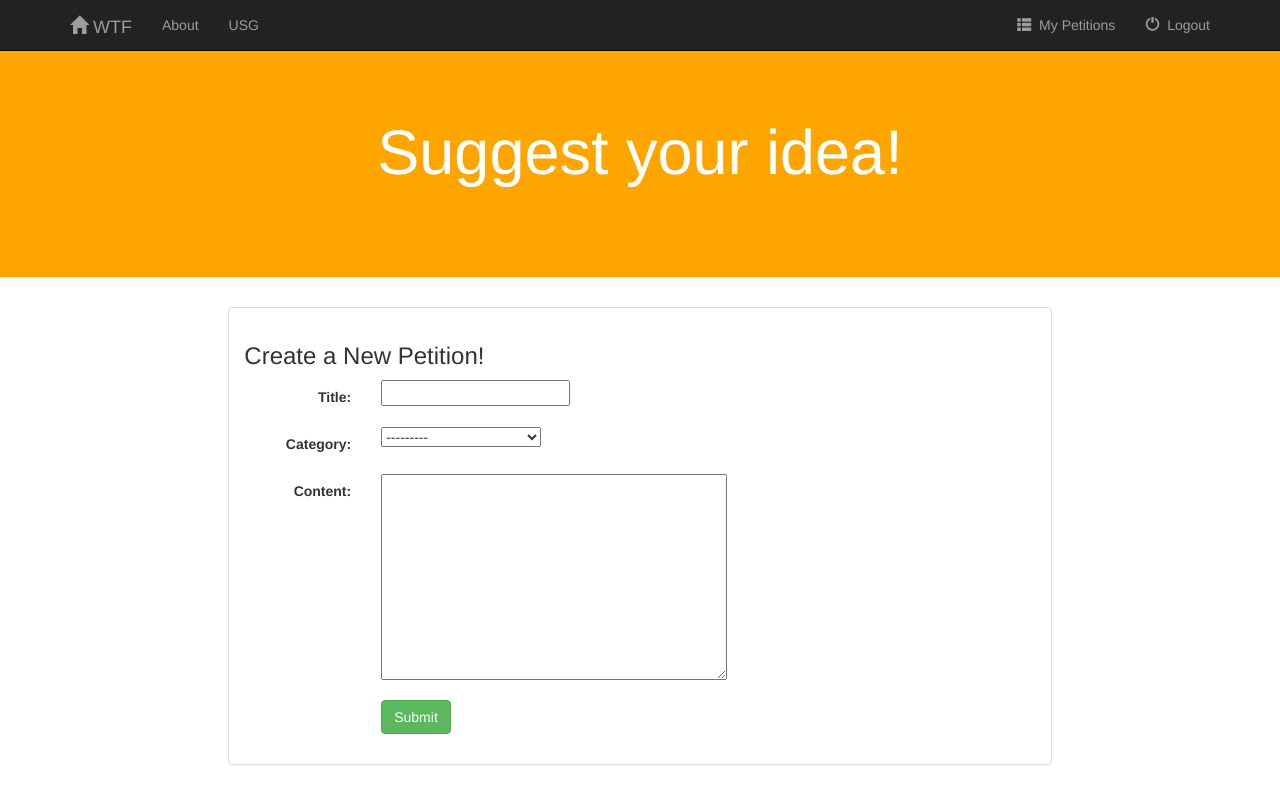
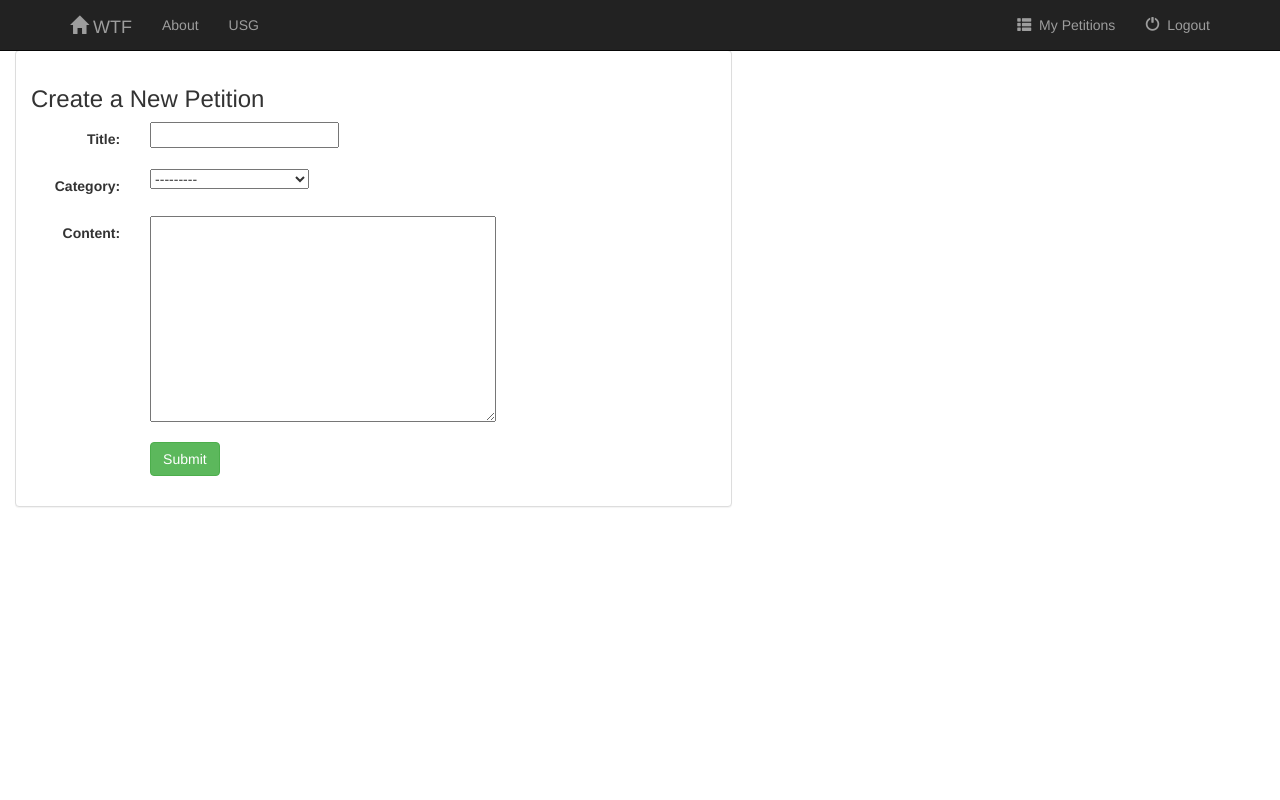
Before and after one commit to dwchung4/WTFPrinceton, a Django app: page /create_petition/ in a window 1280 px wide. Run offline with Django 3.2, Linux system fonts and the light colour scheme; a user stored in the database is signed in; parts of the project's set-up code (start-up, migrations or seed data) failed here and were passed over; some libraries are stand-ins or nearby versions.

Commit message:
Revert "create petition page formatted"
This reverts commit ec4ceca9474a9f3940911fce03e556b0c50e3878.

```diff
--- a/database_instructions.txt
+++ b/database_instructions.txt
@@ -5,7 +5,6 @@ heroku pg:push d8qajk44a19ere DATABASE_URL --app wtfprinceton
 
 * To download Heroku database to your local database:
     - To pull, you have to first remove the existing database in your laptop using the command ‘DROP DATABASE d8qajk44a19ere;’ in psql
-OR in Terminal ‘dropdb d8qajk44a19ere’
 
 heroku pg:pull DATABASE_URL d8qajk44a19ere --app wtfprinceton
 
--- a/home/models.py
+++ b/home/models.py
@@ -5,13 +5,11 @@ from datetime import datetime, timedelta
 class Petition(models.Model):
 	categories = (
 		('Academics', 'Academics'),
-		('Athletics & Recreation', 'Athletics & Recreation'),
-		('Community Issues', 'Community Issues'),
 		('Dining', 'Dining'),
-		('Housing & Facilities', 'Housing & Facilities'),
+		('Housing and Facilities', 'Housing and Facilities'),
+		('Services', 'Services'),
 		('Student Activities', 'Student Activities'),
-		('Student Services', 'Student Services'),
-		('Other', 'Other')
+		('General', 'General')
 	)
 
 	id = models.AutoField(primary_key=True)
--- a/home/templates/home/create_petition.html
+++ b/home/templates/home/create_petition.html
@@ -2,10 +2,6 @@
 {% load staticfiles %}
 
 {% block content %}
-
-<div class='jumbotron text-center'>
-<h1>Suggest your idea!</h1>
-</div>
 
 <nav class="navbar navbar-inverse navbar-fixed-top">
   <div class="container">
@@ -40,11 +36,13 @@
 </nav>
 
 <div class="container-fluid">
+
     <div class="row">
-        <div class="col-sm-12 col-md-8 col-md-offset-2 col-lg-8 col-lg-offset-2">
+
+        <div class="col-sm-12 col-md-7">
             <div class="panel panel-default">
                 <div class="panel-body">
-                    <h3>Create a New Petition!</h3>
+                    <h3>Create a New Petition</h3>
                     <form class="form-horizontal" role="form" action="" method="post" enctype="multipart/form-data">
                         {% csrf_token %}
                         {% for field in form %}
```
